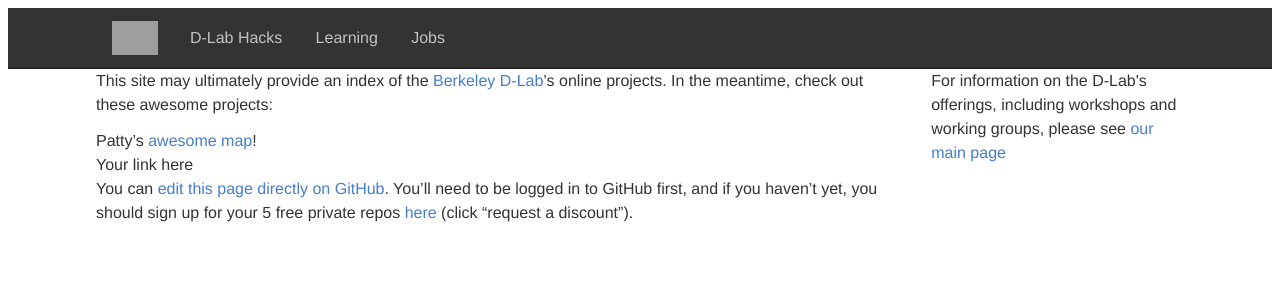
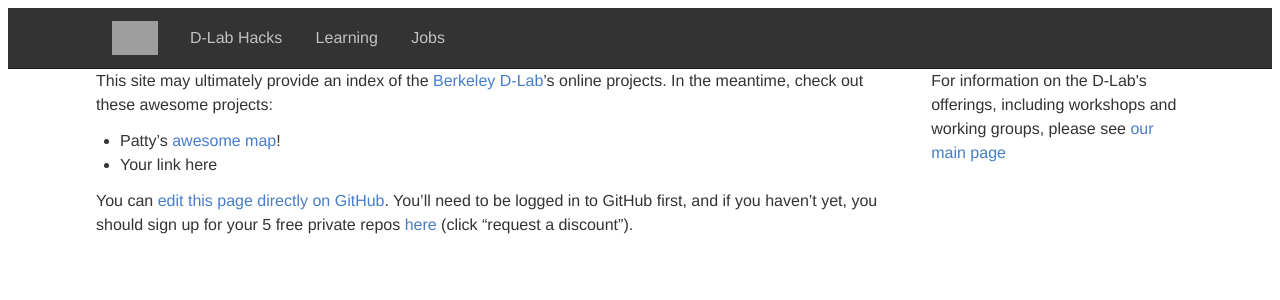
Before and after one commit to dlab-berkeley/dlab-berkeley.github.io, a Jekyll site: the page built from index.md, in a window 1280 px wide. Shown: the top 300 px of the page. Built offline with Jekyll 4.4.1, drawn with Linux system fonts in a browser that asks for light colours; grey boxes are pictures that could not be loaded.

Commit message:
Figured out the default lists styling

```diff
--- a/css/dlab.scss
+++ b/css/dlab.scss
@@ -13,3 +13,12 @@
   article { @include span-columns(9); }
   aside { @include span-columns(3); }
 }
+
+ul {
+  @extend %default-ul;
+}
+
+
+ol {
+  @extend %default-ol;
+}
```
